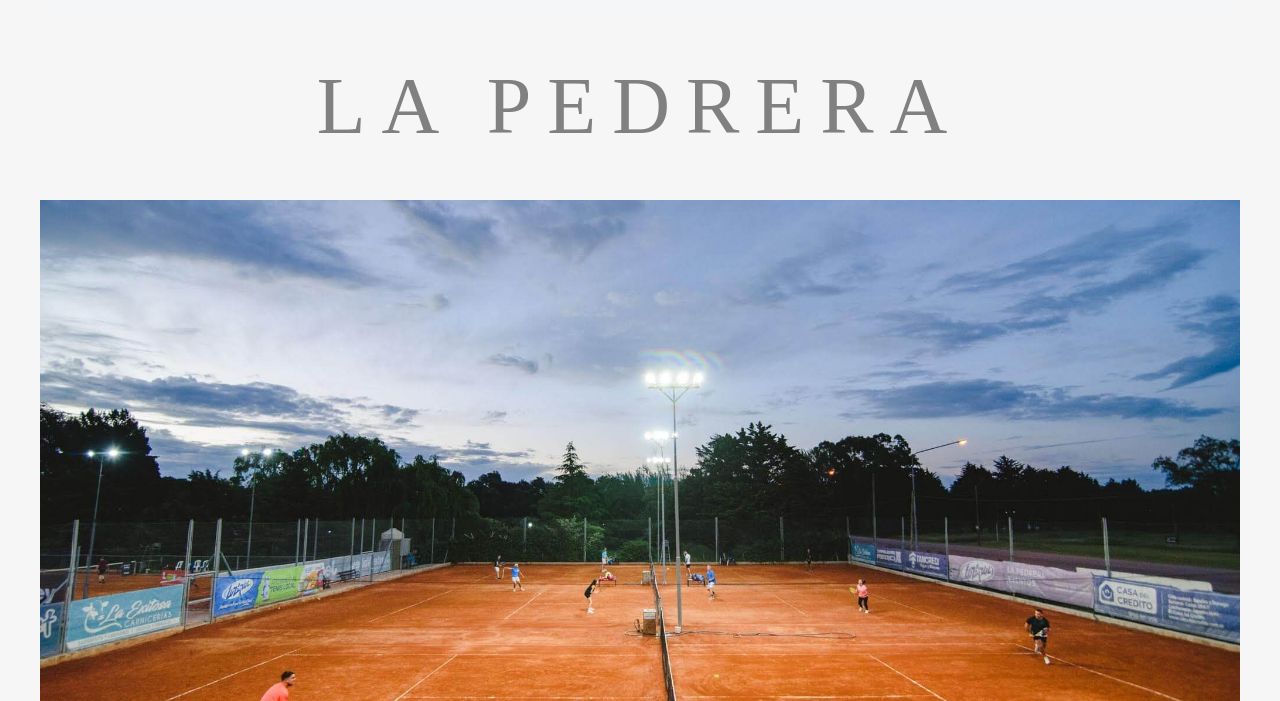
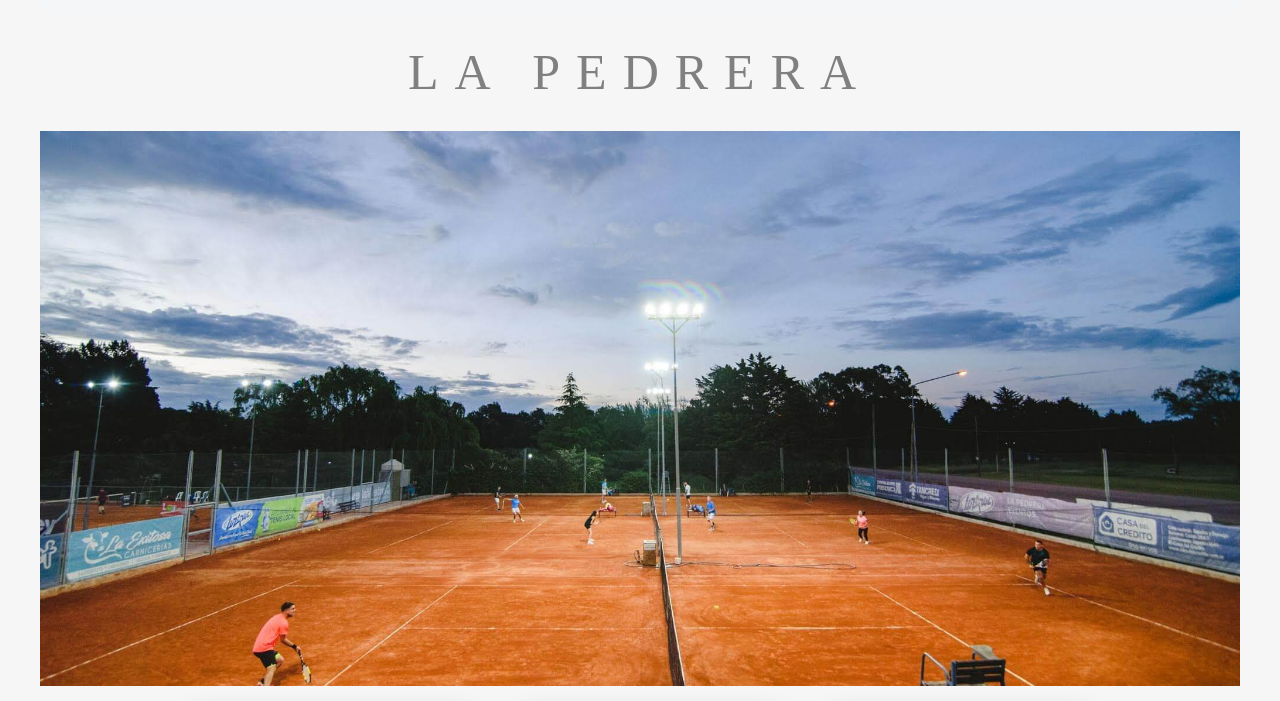
Before and after one commit to Dai-Cabrera/La-Pedrera-Olavarria, a website: page index.html in a window 1280 px wide. Shown: the part 99-800 px from the top of the page. Drawn offline with Linux system fonts and the light colour scheme.

Commit message:
cambie los rem a pixels del h1

```diff
--- a/scss/_titles.scss
+++ b/scss/_titles.scss
@@ -1,8 +1,8 @@
 h1 {
-  padding: 3rem;
+  padding: 30px;
   font-family: $fontH;
   font-weight: normal;
-  font-size: 5rem;
+  font-size: 50px;
   text-align: center;
   color: $colorText;
   letter-spacing: 1rem;
```
Also changed, not shown: css/style.css.
